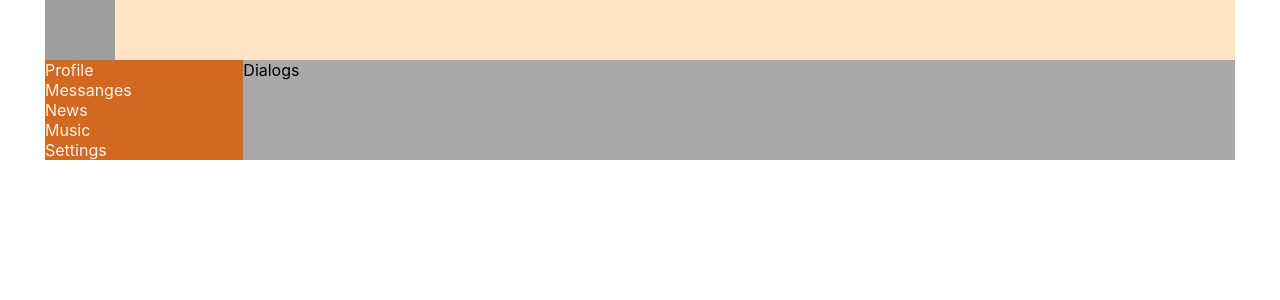
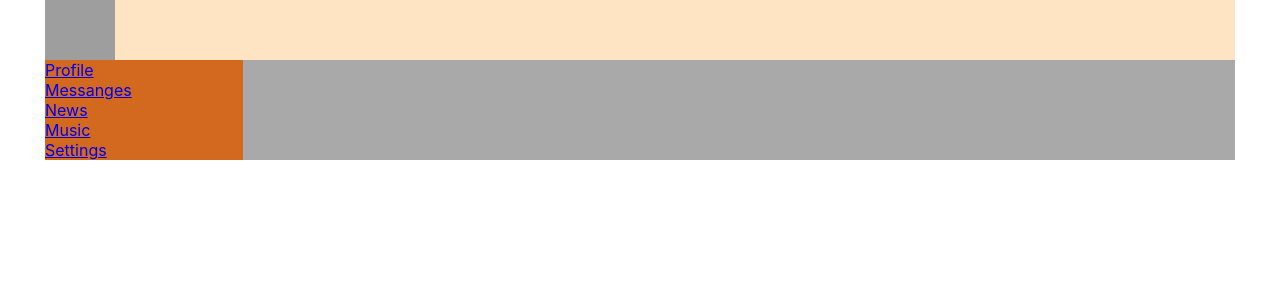
Before and after one commit to MaksimLuzhynski/NewSocialNetworkTS, a React (Create React App) app: page / in a window 1280 px wide. Shown: the top 300 px of the page. Built offline with nearby package versions, Linux system fonts and the light colour scheme; grey boxes are pictures that could not be loaded.

Commit message:
19 (route, browser-router)

```diff
--- a/package.json
+++ b/package.json
@@ -10,8 +10,10 @@
     "@types/node": "^12.20.13",
     "@types/react": "^17.0.8",
     "@types/react-dom": "^17.0.5",
+    "@types/react-router-dom": "^5.1.7",
     "react": "^17.0.2",
     "react-dom": "^17.0.2",
+    "react-router-dom": "^5.2.0",
     "react-scripts": "4.0.3",
     "typescript": "^4.2.4",
     "web-vitals": "^1.1.2"
--- a/src/App.tsx
+++ b/src/App.tsx
@@ -4,18 +4,26 @@ import { Dialogs } from './components/Dialogs/Dialogs';
 import { Header } from './components/Header/Header';
 import { Navbar } from './components/Navbar/Navbar';
 import { Profile } from './components/Profile/Profile';
-
+import { BrowserRouter, Route } from 'react-router-dom';
+import { News } from './components/News/News';
+import { Music } from './components/Music/Music';
+import { Settings } from './components/Settings/Settings';
 
 function App() {
   return (
-    <div className="app-wrapper">
-      <Header />
-      <Navbar />
-      <div className="app-wrapper-content">
-        <Dialogs />
-        {/* <Profile /> */}
+    <BrowserRouter>
+      <div className="app-wrapper">
+        <Header />
+        <Navbar />
+        <div className="app-wrapper-content">
+          <Route path='/profile' component={Profile}></Route>
+          <Route path='/dialogs' component={Dialogs}></Route>
+          <Route path='/news' component={News}></Route>
+          <Route path='/music' component={Music}></Route>
+          <Route path='/settings' component={Settings}></Route>
+        </div>
       </div>
-    </div>
+    </BrowserRouter>
   );
 }
 
--- /dev/null
+++ b/src/components/Music/Music.tsx
@@ -0,0 +1,8 @@
+import React from 'react'
+
+export function Music() {
+    return (
+        <div>
+            Music
+        </div>)
+}
--- a/src/components/Navbar/Navbar.tsx
+++ b/src/components/Navbar/Navbar.tsx
@@ -5,11 +5,11 @@ import classes from './Navbar.module.css'
 export function Navbar() {
     return (
         <nav className={classes.nav}>
-            <div className={classes.item}><a>Profile</a></div>
-            <div className={classes.item}><a>Messanges</a></div>
-            <div className={classes.item}><a>News</a></div>
-            <div className={classes.item}><a>Music</a></div>
-            <div className={classes.item}><a>Settings</a></div>
+            <div className={classes.item}><a href="/profile">Profile</a></div>
+            <div className={classes.item}><a href="/dialogs">Messanges</a></div>
+            <div className={classes.item}><a href="/news">News</a></div>
+            <div className={classes.item}><a href="/music">Music</a></div>
+            <div className={classes.item}><a href="/settings">Settings</a></div>
         </nav>
     )
 }
--- /dev/null
+++ b/src/components/News/News.tsx
@@ -0,0 +1,8 @@
+import React from 'react'
+
+export function News() {
+    return (
+        <div>
+            News
+        </div>)
+}
--- /dev/null
+++ b/src/components/Settings/Settings.tsx
@@ -0,0 +1,8 @@
+import React from 'react'
+
+export function Settings() {
+    return (
+        <div>
+            Settings
+        </div>)
+}
```
Also changed, not shown: src/components/Music/Music.module.css (added), src/components/News/News.module.css (added), src/components/Settings/Settings.module.css (added), 1 other file (tests, documents, lock files or other folders).
